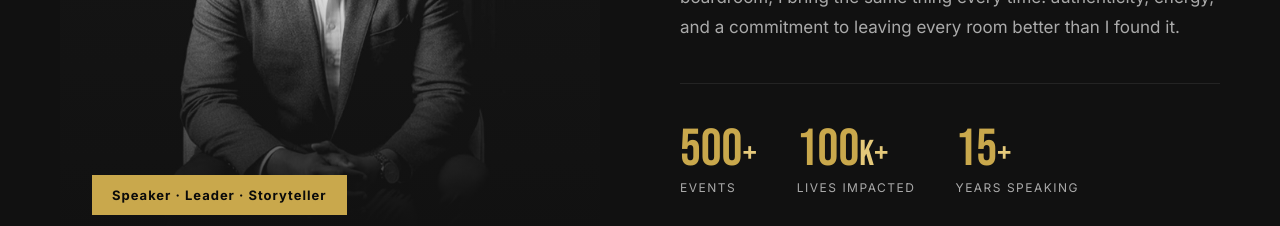
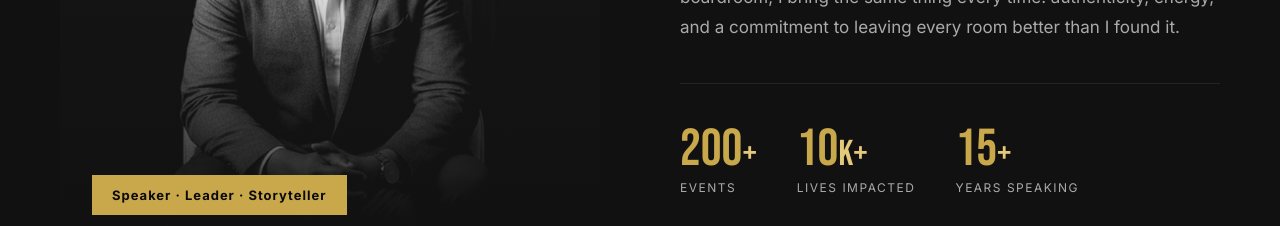
Before and after one commit to kyrongreen/kygreenspeaks, a plain HTML site: page index.html in a window 1280 px wide. Shown: the part 1440-1666 px from the top of the page. Drawn offline with Linux system fonts and the light colour scheme.

Commit message:
Update statistics in index.html

```diff
--- a/index.html
+++ b/index.html
@@ -801,11 +801,11 @@
       </p>
       <div class="about-stats">
         <div>
-          <div class="stat-num">500<span style="color:var(--gold-light);font-size:36px">+</span></div>
+          <div class="stat-num">200<span style="color:var(--gold-light);font-size:36px">+</span></div>
           <div class="stat-label">Events</div>
         </div>
         <div>
-          <div class="stat-num">100<span style="color:var(--gold-light);font-size:36px">K+</span></div>
+          <div class="stat-num">10<span style="color:var(--gold-light);font-size:36px">K+</span></div>
           <div class="stat-label">Lives Impacted</div>
         </div>
         <div>
```
